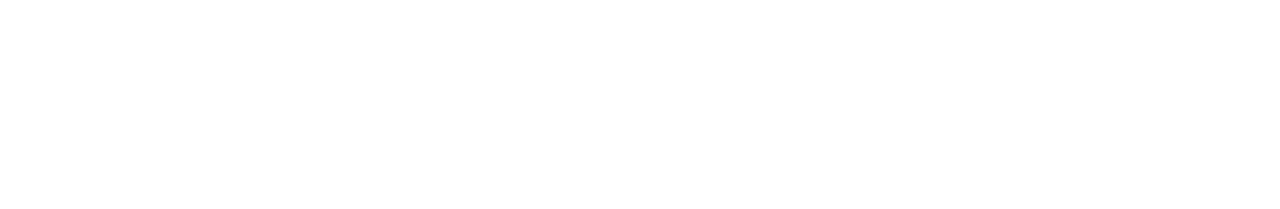
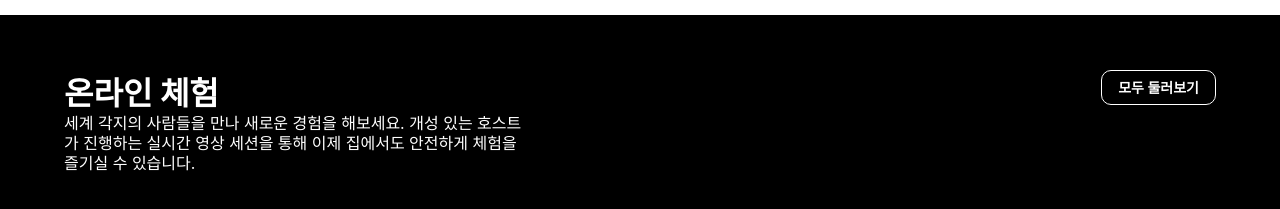
Before and after one commit to jeongnaehyeok/airbnb_clone, a React (Create React App) app: page / in a window 1280 px wide. Shown: the part 979-1188 px from the top of the page. Before the commit the page ends 940 px from the top, so only its background shows below. Built offline with nearby package versions, Linux system fonts and the light colour scheme.

Commit message:
feat: themecontentsarea 추가

```diff
--- a/src/App.scss
+++ b/src/App.scss
@@ -1,13 +1,10 @@
 @import "./scss/mixins";
 .page {
+  @include flex-column-center;
   width: 100%;
-  display: flex;
-  flex-direction: column;
-  align-items: center;
 }
-.conatiner {
+.container {
   width: 1220px;
-
   @include respond-to("large") {
     width: 90%;
   }
--- a/src/components/home/Banner.js
+++ b/src/components/home/Banner.js
@@ -6,7 +6,7 @@
 const Banner = () => {
   return (
     <div className="banner">
-      <div className="conatiner">
+      <div className="container">
         <div className="banner__text">
           <div className="banner__text--title">이제, 여행은 가까운 곳에서.</div>
           <div className="banner__text--content">
--- /dev/null
+++ b/src/components/home/ThemeContentsArea.js
@@ -0,0 +1,28 @@
+import React from "react";
+import "./ThemeContentsArea.scss";
+
+import BorderButton from "../utils/BorderButton";
+
+const ThemeContentsArea = () => {
+  return (
+    <div className="themecontentsarea">
+      <div className="container">
+        <div className="themecontents">
+          <div className="themecontents__text">
+            <div className="themecontents__text--title">온라인 체험</div>
+            <div className="themecontents__text--contents">
+              세계 각지의 사람들을 만나 새로운 경험을 해보세요. 개성 있는
+              호스트가 진행하는 실시간 영상 세션을 통해 이제 집에서도 안전하게
+              체험을 즐기실 수 있습니다.
+            </div>
+          </div>
+          <div className="themecontents__button">
+            <BorderButton color="black" url="/" text="모두 둘러보기" />
+          </div>
+        </div>
+      </div>
+    </div>
+  );
+};
+
+export default ThemeContentsArea;
--- /dev/null
+++ b/src/components/home/ThemeContentsArea.scss
@@ -0,0 +1,46 @@
+@import "../../scss/mixins";
+@import "../../scss/variables";
+.themecontentsarea {
+  @include flex-column-center;
+  width: 100%;
+  background: #000000;
+  padding: 64px 0px 80px;
+  .themecontents {
+    display: flex;
+    width: 100%;
+    justify-content: space-between;
+    .themecontents__text {
+      color: $white;
+      &--title {
+        font-size: $font-size-1;
+        font-weight: $font-weight-bolder;
+        line-height: 30px;
+        @include respond-to("medium") {
+          font-size: $font-size-2;
+          font-weight: $font-weight-bold;
+          line-height: 26px;
+        }
+      }
+      &--contents {
+        width: 460px;
+        margin-top: 4px;
+        line-height: 20px;
+
+        @include respond-to("small") {
+          width: 100%;
+        }
+      }
+    }
+    .themecontents__button {
+      @include respond-to("small") {
+        display: none;
+      }
+    }
+  }
+  @include respond-to("medium") {
+    padding: 48px 0px 64px;
+  }
+  @include respond-to("small") {
+    padding: 32px 0px 40px;
+  }
+}
--- a/src/components/home/ThumbnailArea.js
+++ b/src/components/home/ThumbnailArea.js
@@ -28,7 +28,7 @@
 
 const ThumbnailArea = () => {
   return (
-    <div className={classNames("conatiner", "slider")}>
+    <div className={classNames("container", "slider")}>
       <div className="thumbnaillist">
         {ThumbnailList.map((item) => (
           <Thumbnail
--- a/src/components/home/ThumbnailArea.scss
+++ b/src/components/home/ThumbnailArea.scss
@@ -2,6 +2,7 @@
 .thumbnaillist {
   display: flex;
   justify-content: space-between;
+  margin-bottom: 54px;
   @include respond-to("small") {
     width: auto;
     display: inline-flex;
--- a/src/page/Home.js
+++ b/src/page/Home.js
@@ -1,12 +1,14 @@
 import React from "react";
 import Banner from "../components/home/Banner";
 import ThumbnailArea from "../components/home/ThumbnailArea";
+import ThemeContentsArea from "../components/home/ThemeContentsArea";
 
 const Home = () => {
   return (
     <div className="page">
       <Banner />
       <ThumbnailArea />
+      <ThemeContentsArea />
     </div>
   );
 };
--- a/src/scss/_mixins.scss
+++ b/src/scss/_mixins.scss
@@ -7,10 +7,10 @@
     max-width: 480px,
   ),
   "small": (
-    max-width: 768px,
+    max-width: 744px,
   ),
   "medium": (
-    max-width: 1220px,
+    max-width: 1128px,
   ),
   "large": (
     max-width: 1440px,
@@ -31,3 +31,9 @@
         + "Available breakpoints are: #{map-keys($breakpoints)}.";
   }
 }
+
+@mixin flex-column-center {
+  display: flex;
+  flex-direction: column;
+  align-items: center;
+}
```
